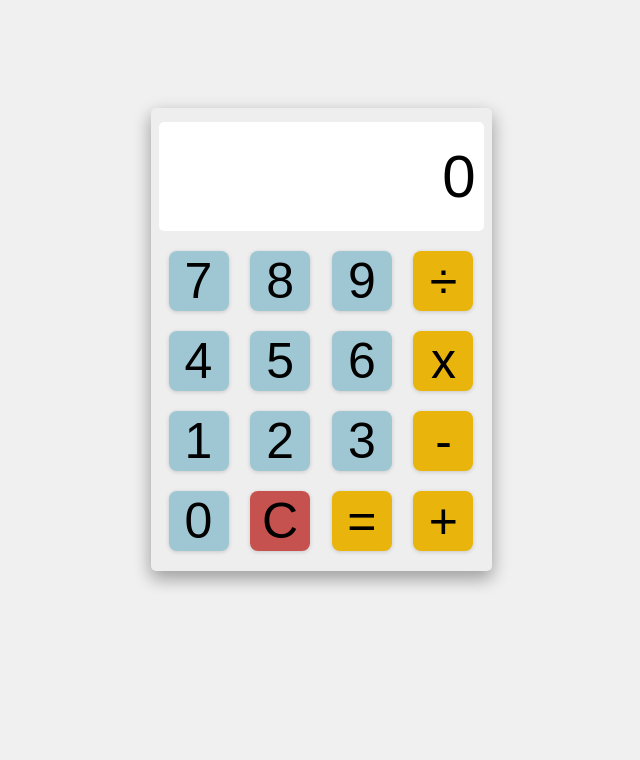
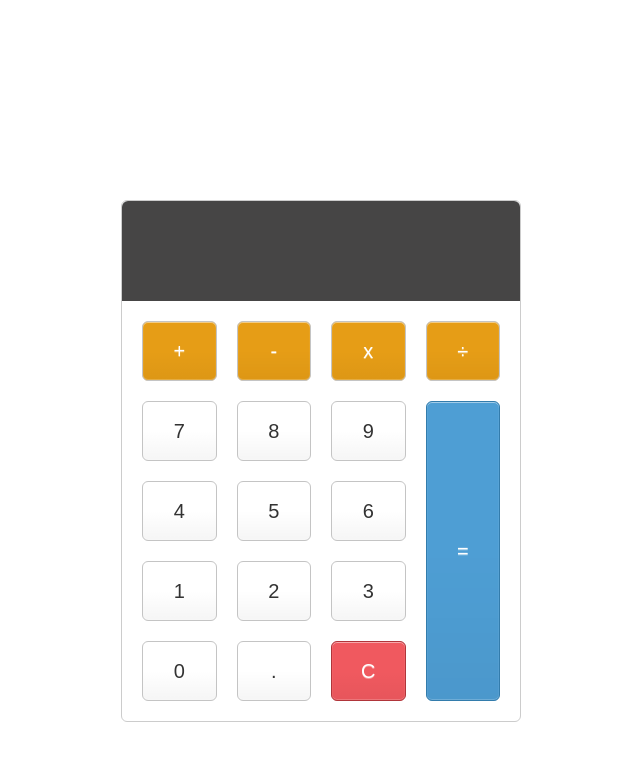
Before and after one commit to kumokuro/calculator, a plain HTML site: page index.html in a window 1280 px wide. Shown: the whole page, without its empty margins (319-959 px from the left). Drawn offline with Linux system fonts and the light colour scheme.

Commit message:
Overhaul of CSS and HTML. Added data attributes and added calculator class in JS

```diff
--- a/index.html
+++ b/index.html
@@ -9,33 +9,34 @@
     <script src="script.js" defer></script>
   </head>
   <body>
-    <div class="container">
+    <div class="calculator">
       <div class="display">
-        <p id="result"></p>
+        <div class="last-operand"></div>
+        <div class="current-operand"></div>
       </div>
-      <div class="row">
-        <button type="button" class="number">7</button>
-        <button type="button" class="number">8</button>
-        <button type="button" class="number">9</button>
-        <button type="button" class="operator">÷</button>
-      </div>
-      <div class="row">
-        <button type="button" class="number">4</button>
-        <button type="button" class="number">5</button>
-        <button type="button" class="number">6</button>
-        <button type="button" class="operator">x</button>
-      </div>
-      <div class="row">
-        <button type="button" class="number">1</button>
-        <button type="button" class="number">2</button>
-        <button type="button" class="number">3</button>
-        <button type="button" class="operator">-</button>
-      </div>
-      <div class="row">
-        <button type="button" class="number">0</button>
-        <button type="button" id="clear">C</button>
-        <button type="button" id="equals">=</button>
-        <button type="button" class="operator">+</button>
+
+      <div class="keys">
+        <button type="button" data-operation>+</button>
+        <button type="button" data-operation>-</button>
+        <button type="button" data-operation>x</button>
+        <button type="button" data-operation>÷</button>
+
+        <button type="button" data-number>7</button>
+        <button type="button" data-number>8</button>
+        <button type="button" data-number>9</button>
+
+        <button type="button" data-number>4</button>
+        <button type="button" data-number>5</button>
+        <button type="button" data-number>6</button>
+
+        <button type="button" data-number>1</button>
+        <button type="button" data-number>2</button>
+        <button type="button" data-number>3</button>
+
+        <button type="button" data-number>0</button>
+        <button type="button" data-number>.</button>
+        <button type="button" data-clear class="clear">C</button>
+        <button type="button" data-equals class="equals">=</button>
       </div>
     </div>
   </body>
--- a/script.js
+++ b/script.js
@@ -24,39 +24,23 @@ function operate(operator, num1, num2) {
   return operator(num1, num2);
 }
 
-let num1 = null;
-let num2 = null;
-let clickedNum = 0;
-let checkForSecondNum = false;
+class Calculator {
+  constructor(lastOperand, currentOperand) {
+    this.lastOperand = lastOperand;
+    this.currentOperand = currentOperand;
+  }
 
-// stores clicked number and displays to screen
-function getClickedNum() {
-  let numbers = document.querySelectorAll(".number");
-  numbers.forEach((number) => {
-    number.addEventListener("click", () => {
-      clickedNum = number.textContent;
-      resultDisplay.textContent = clickedNum;
-      getResult();
-    });
-  });
-}
-getClickedNum();
+  clear() {}
 
-function getResult() {
-  if (num1 === null) {
-    num1 = parseInt(clickedNum);
-  }
-  if (num1 !== null) {
-    checkForSecondNum = true;
-  }
-  if (checkForSecondNum === true) {
-    num2 = parseInt(clickedNum);
-  }
-  if (num2 !== null) {
-    result = operate(add, num1, num2);
-    console.log(`${num1} + ${num2} = ${result}`);
-  }
-  //console.log(`num1: ${num1} num2: ${num2}`);
+  delete() {}
+
+  appendNumber(number) {}
+
+  chooseOperation(operation) {}
+
+  compute() {}
+
+  updateDisplay() {}
 }
 
 let result = 0;
--- a/style.css
+++ b/style.css
@@ -1,81 +1,106 @@
+html {
+  font-size: 62.5%;
+  box-sizing: border-box;
+}
+
+*,
+*::before,
+*::after {
+  margin: 0;
+  padding: 0;
+  box-sizing: inherit;
+}
+
 body {
   display: flex;
   justify-content: center;
   align-items: center;
-  background-color: #eeeeeed7;
 }
 
-.container {
-  display: flex;
-  flex-direction: column;
-  background-color: #eeeeee;
-  width: 325px;
-  height: 435px;
-  padding: 14px 8px;
-  margin-top: 100px;
-  border-radius: 5px;
-  box-shadow: 0 8px 16px 0 rgba(0, 0, 0, 0.2), 0 6px 20px 0 rgba(0, 0, 0, 0.19);
+.calculator {
+  border: 1px solid #ccc;
+  border-radius: 6px;
+  margin-top: 200px;
+  width: 400px;
 }
 
 .display {
-  background-color: #ffffff;
-  display: flex;
-  justify-content: space-around;
-  align-items: flex-end;
-  flex-direction: column;
-  padding: 20px 0px;
-  margin-bottom: 10px;
-  border-radius: 5px;
-  word-wrap: break-word;
-  word-break: break-all;
+  width: 100%;
+  font-size: 5rem;
+  height: 100px;
+  border: none;
+  background-color: #464545;
+  color: #fff;
+  text-align: right;
+  padding-right: 20px;
+  padding-left: 10px;
+  border-top-left-radius: 6px;
+  border-top-right-radius: 6px;
 }
 
 button {
-  border: none;
-  display: flex;
-  justify-content: center;
-  align-items: center;
-  margin: 10px;
-  text-decoration: none;
-  background-color: #9fc7d3;
-  font-family: sans-serif;
-  font-size: 50px;
-  width: 60px;
   height: 60px;
-  border-radius: 8px;
-  box-shadow: rgba(0, 0, 0, 0.16) 0px 1px 4px;
+  background-color: #fff;
+  border-radius: 6px;
+  border: 1px solid #c4c4c4;
+  background-color: transparent;
+  font-size: 2rem;
+  color: #333;
+  background-image: linear-gradient(
+    to bottom,
+    transparent,
+    transparent 50%,
+    rgba(0, 0, 0, 0.04)
+  );
+  box-shadow: inset 0 0 0 1px rgba(255, 255, 255, 0.05),
+    inset 0 1px 0 0 rgba(255, 255, 255, 0.45),
+    inset 0 -1px 0 0 rgba(255, 255, 255, 0.15),
+    0 1px 0 0 rgba(255, 255, 255, 0.15);
+  text-shadow: 0 1px rgba(255, 255, 255, 0.4);
 }
 
-button:active {
-  background-color: #82a3ad;
+button:hover {
+  background-color: #eaeaea;
 }
 
-#clear {
-  background-color: #c5524e;
+[data-operation] {
+  background-color: #e69d16;
+  color: #fff;
 }
 
-#clear:active {
-  background-color: #a1423f;
+[data-operation]:hover {
+  background-color: #e69d16c2;
 }
 
-#equals,
-.operator {
-  background-color: #e9b50d;
+.clear {
+  background-color: #f0595f;
+  border-color: #b0353a;
+  color: #fff;
 }
 
-#equals:active,
-.operator:active {
-  background-color: #bd9309;
+.clear:hover {
+  background-color: #f17377;
 }
 
-.row {
-  display: flex;
-  justify-content: space-between;
-  align-items: center;
+.equals {
+  background-color: #2e86c0;
+  border-color: #337cac;
+  color: #fff;
+  height: 100%;
+  grid-area: 2 / 4 / 6 / 5;
 }
 
-p {
-  margin: 0px 8px;
-  font-family: sans-serif;
-  font-size: 60px;
+.equals {
+  background-color: #4e9ed4;
 }
+
+.equals:hover {
+  background-color: #4e9ed4c5;
+}
+
+.keys {
+  display: grid;
+  grid-template-columns: repeat(4, 1fr);
+  grid-gap: 20px;
+  padding: 20px;
+}
```
